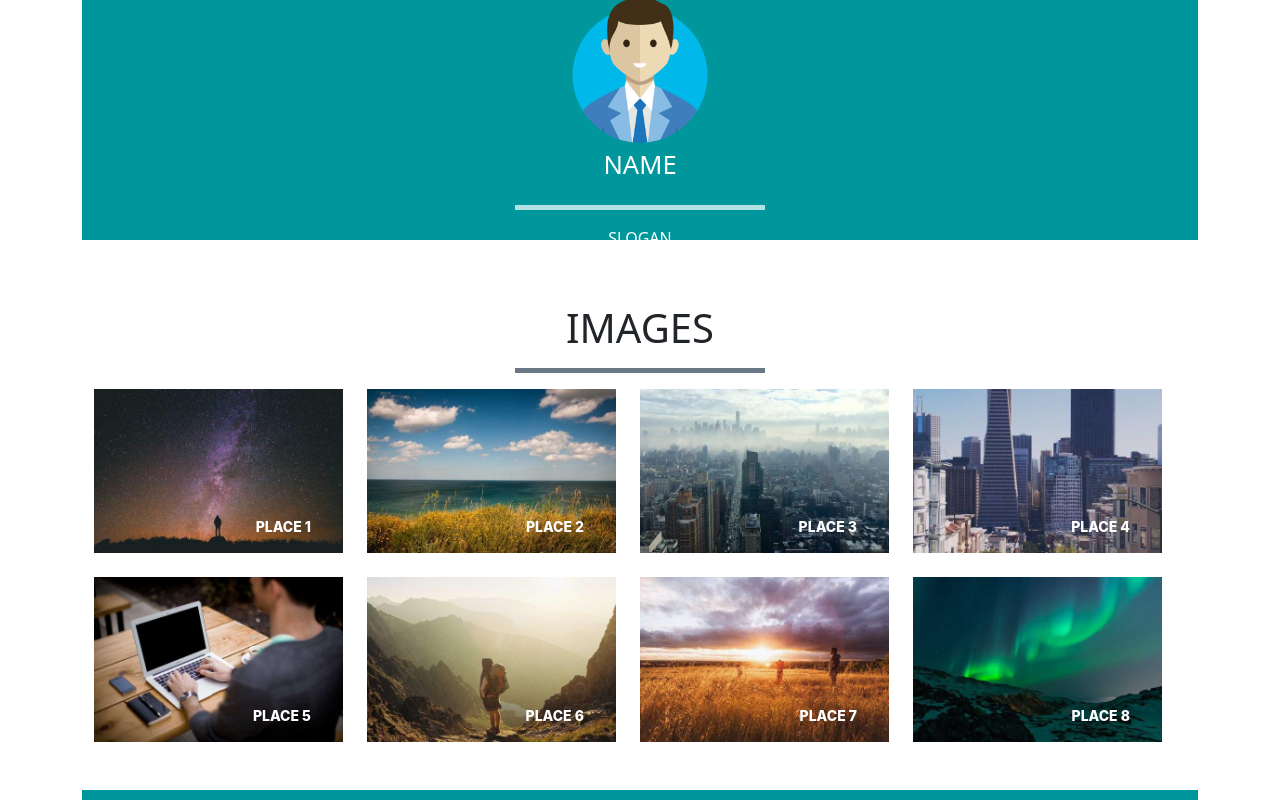
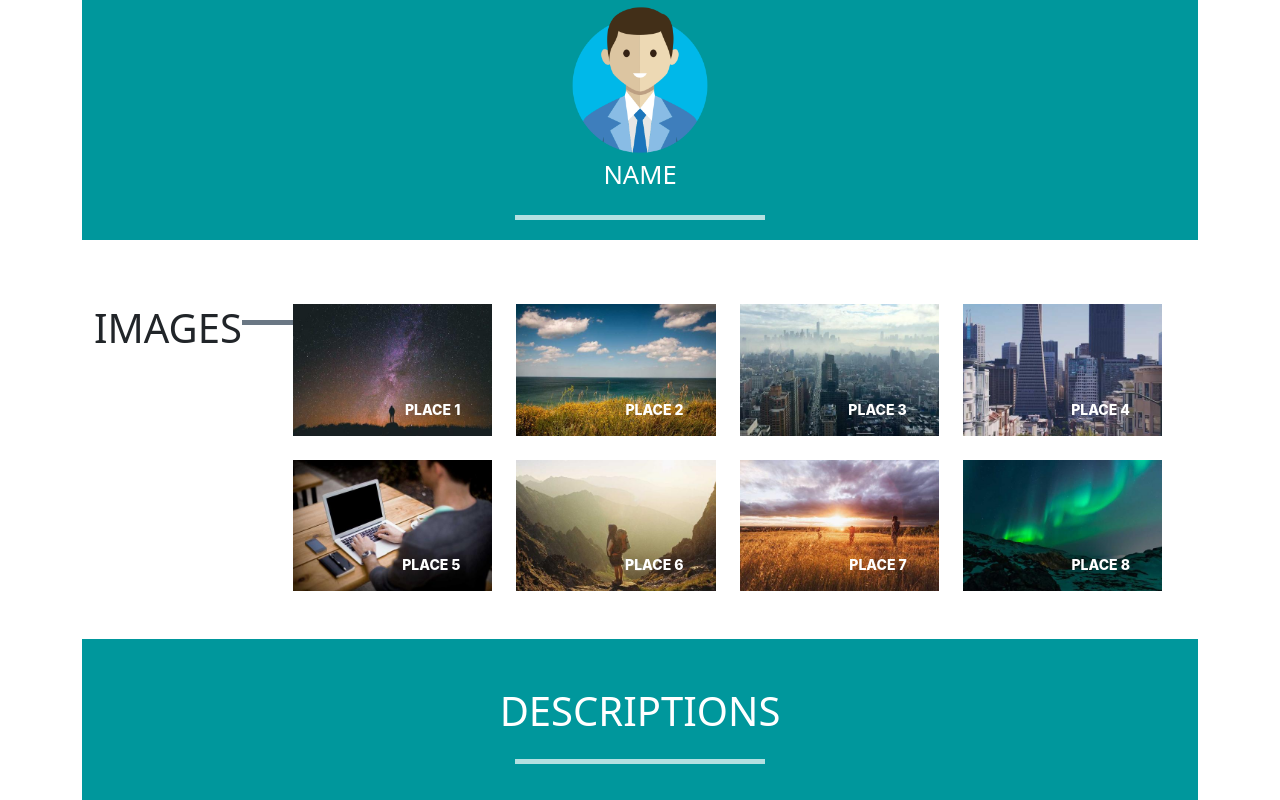
Before and after one commit to wang-C109156201/react-wk1, a React app: page / in a window 1280 px wide. Shown: the top 800 px of the page. Built offline with nearby package versions, Linux system fonts and the light colour scheme; the HTML template or start-up script is replaced by a standard one.

Commit message:
modify css

```diff
--- a/src/App.css
+++ b/src/App.css
@@ -1,12 +1,12 @@
 /*modify css*/
 
 /* RWD Container */
-/* .container {
+.container {
   width: 100%;
   display: flex;
   align-self: center;
   margin: auto;
-} */
+}
 
 /* sm */
 @media (min-width: 576px) {
```
